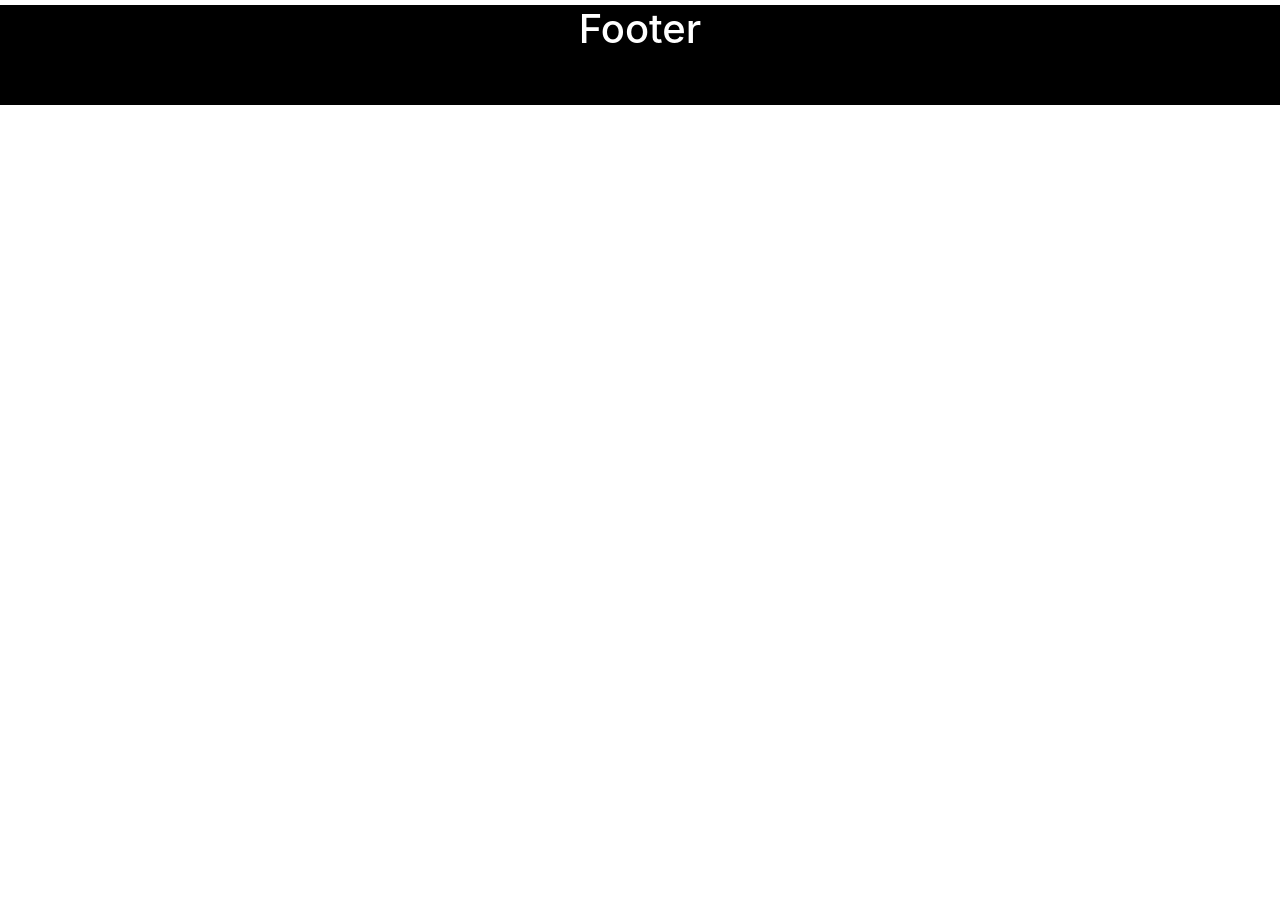
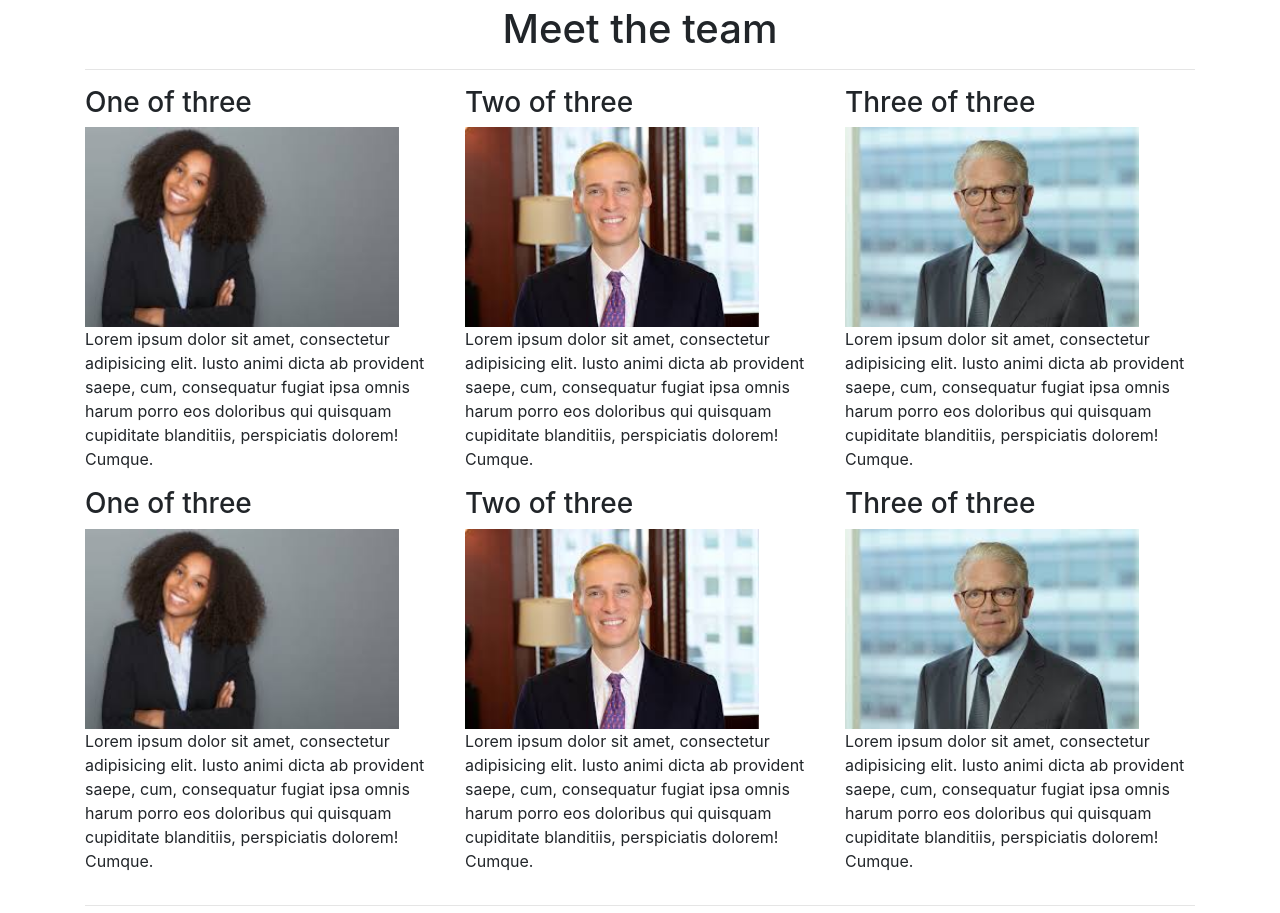
Before and after one commit to chrisoc19/codeTest, a plain HTML site: page index.html in a window 1280 px wide. Shown: the part 1679-2592 px from the top of the page. Before the commit the page ends 1784 px from the top, so only its background shows below. Drawn offline with nearby package versions, Linux system fonts and the light colour scheme.

Commit message:
added meet the team section

```diff
--- a/index.html
+++ b/index.html
@@ -72,6 +72,57 @@
 
 
 
+
+
+
+
+<!-- Meet the team-->
+ <div class="container" style="padding-bottom:100px">
+ <h1 class="text-center">Meet the team</h1>
+ <hr>
+  <div class="row">
+    <div class="col-sm">
+      <h3>One of three</h3>
+      <img class="round-img" src="imgs/girl.jpg" alt="" height="200"/>
+      <p>Lorem ipsum dolor sit amet, consectetur adipisicing elit. Iusto animi dicta ab provident saepe, cum, consequatur fugiat ipsa omnis harum porro eos doloribus qui quisquam cupiditate blanditiis, perspiciatis dolorem! Cumque.</p>
+    </div>
+    <div class="col-sm">
+      <h3>Two of three</h3>
+      <img class="round-img" src="imgs/guy.jpg" alt="" height="200" />
+      <p>Lorem ipsum dolor sit amet, consectetur adipisicing elit. Iusto animi dicta ab provident saepe, cum, consequatur fugiat ipsa omnis harum porro eos doloribus qui quisquam cupiditate blanditiis, perspiciatis dolorem! Cumque.</p>
+
+    </div>
+    <div class="col-sm">
+     <h3>Three of three</h3>
+      <img class="round-img" src="imgs/guy2.jpg" alt="" height="200" />
+      <p>Lorem ipsum dolor sit amet, consectetur adipisicing elit. Iusto animi dicta ab provident saepe, cum, consequatur fugiat ipsa omnis harum porro eos doloribus qui quisquam cupiditate blanditiis, perspiciatis dolorem! Cumque.</p>
+
+    </div>
+    <div class="col-sm">
+      <h3>One of three</h3>
+      <img class="round-img" src="imgs/girl.jpg" alt="" height="200"/>
+      <p>Lorem ipsum dolor sit amet, consectetur adipisicing elit. Iusto animi dicta ab provident saepe, cum, consequatur fugiat ipsa omnis harum porro eos doloribus qui quisquam cupiditate blanditiis, perspiciatis dolorem! Cumque.</p>
+    </div>
+    <div class="col-sm">
+      <h3>Two of three</h3>
+      <img class="round-img" src="imgs/guy.jpg" alt="" height="200" />
+      <p>Lorem ipsum dolor sit amet, consectetur adipisicing elit. Iusto animi dicta ab provident saepe, cum, consequatur fugiat ipsa omnis harum porro eos doloribus qui quisquam cupiditate blanditiis, perspiciatis dolorem! Cumque.</p>
+
+    </div>
+    <div class="col-sm">
+     <h3>Three of three</h3>
+      <img class="round-img" src="imgs/guy2.jpg" alt="" height="200" />
+      <p>Lorem ipsum dolor sit amet, consectetur adipisicing elit. Iusto animi dicta ab provident saepe, cum, consequatur fugiat ipsa omnis harum porro eos doloribus qui quisquam cupiditate blanditiis, perspiciatis dolorem! Cumque.</p>
+
+    </div>
+
+  </div>
+  <hr>
+</div>
+<!-- End Meet the team-->
+
+
+
     </div>
    </div>
 <!-- end Container around main content -->
```
